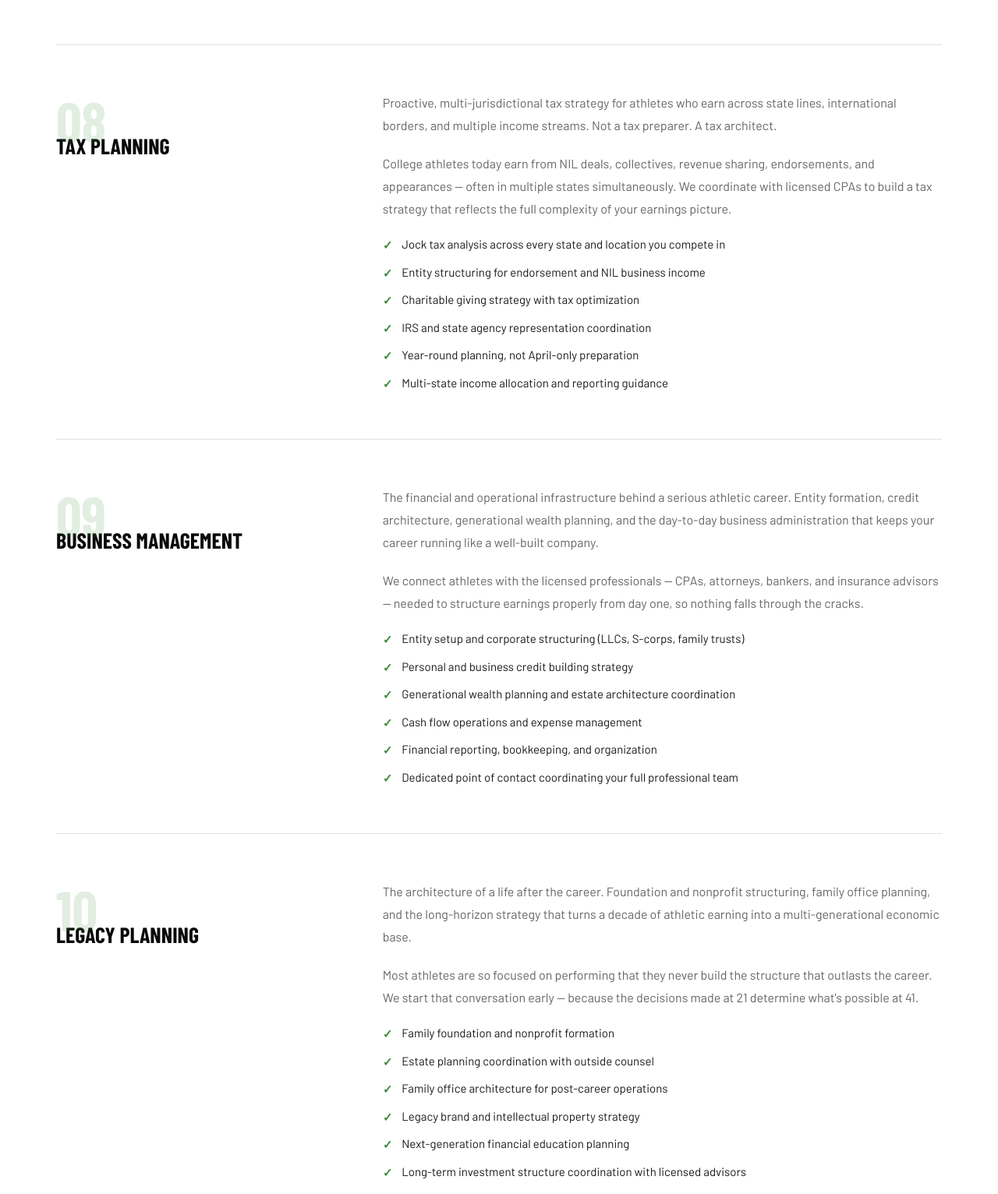
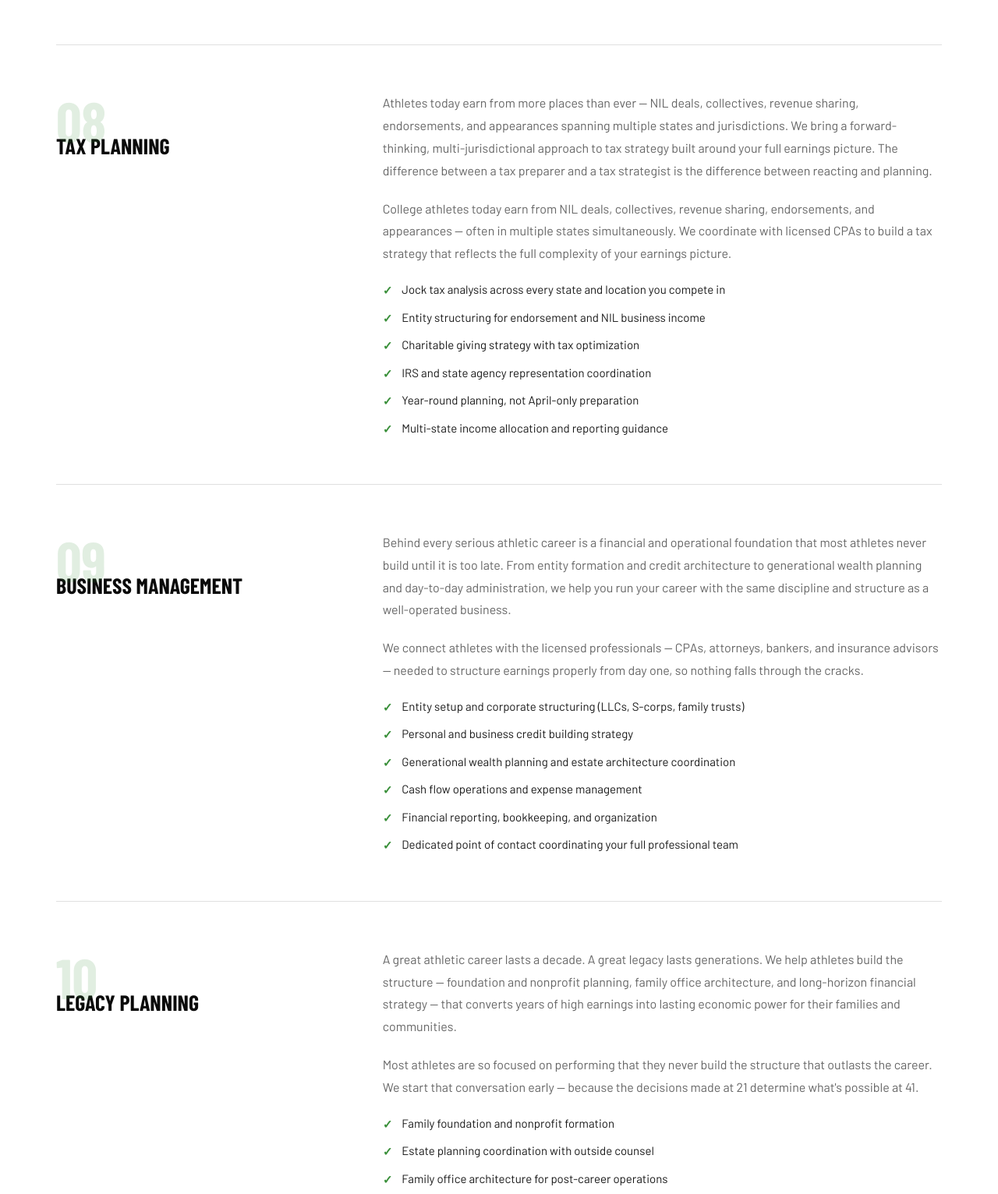
Before and after one commit to Slyb13/athlete-equity-advisors, a plain HTML site: page services.html in a window 1280 px wide. Shown: the part 3906-5438 px from the top of the page at 78% size. Drawn offline with nearby package versions, Linux system fonts and the light colour scheme; a web font is replaced by a local one.

Commit message:
Add files via upload

```diff
--- a/services.html
+++ b/services.html
@@ -180,7 +180,7 @@
           <h3>Tax Planning</h3>
         </div>
         <div class="service-block-body">
-          <p>Proactive, multi-jurisdictional tax strategy for athletes who earn across state lines, international borders, and multiple income streams. Not a tax preparer. A tax architect.</p>
+          <p>Athletes today earn from more places than ever — NIL deals, collectives, revenue sharing, endorsements, and appearances spanning multiple states and jurisdictions. We bring a forward-thinking, multi-jurisdictional approach to tax strategy built around your full earnings picture. The difference between a tax preparer and a tax strategist is the difference between reacting and planning.</p>
           <p>College athletes today earn from NIL deals, collectives, revenue sharing, endorsements, and appearances — often in multiple states simultaneously. We coordinate with licensed CPAs to build a tax strategy that reflects the full complexity of your earnings picture.</p>
           <ul>
             <li>Jock tax analysis across every state and location you compete in</li>
@@ -199,7 +199,7 @@
           <h3>Business Management</h3>
         </div>
         <div class="service-block-body">
-          <p>The financial and operational infrastructure behind a serious athletic career. Entity formation, credit architecture, generational wealth planning, and the day-to-day business administration that keeps your career running like a well-built company.</p>
+          <p>Behind every serious athletic career is a financial and operational foundation that most athletes never build until it is too late. From entity formation and credit architecture to generational wealth planning and day-to-day administration, we help you run your career with the same discipline and structure as a well-operated business.</p>
           <p>We connect athletes with the licensed professionals — CPAs, attorneys, bankers, and insurance advisors — needed to structure earnings properly from day one, so nothing falls through the cracks.</p>
           <ul>
             <li>Entity setup and corporate structuring (LLCs, S-corps, family trusts)</li>
@@ -218,7 +218,7 @@
           <h3>Legacy Planning</h3>
         </div>
         <div class="service-block-body">
-          <p>The architecture of a life after the career. Foundation and nonprofit structuring, family office planning, and the long-horizon strategy that turns a decade of athletic earning into a multi-generational economic base.</p>
+          <p>A great athletic career lasts a decade. A great legacy lasts generations. We help athletes build the structure — foundation and nonprofit planning, family office architecture, and long-horizon financial strategy — that converts years of high earnings into lasting economic power for their families and communities.</p>
           <p>Most athletes are so focused on performing that they never build the structure that outlasts the career. We start that conversation early — because the decisions made at 21 determine what's possible at 41.</p>
           <ul>
             <li>Family foundation and nonprofit formation</li>
```
